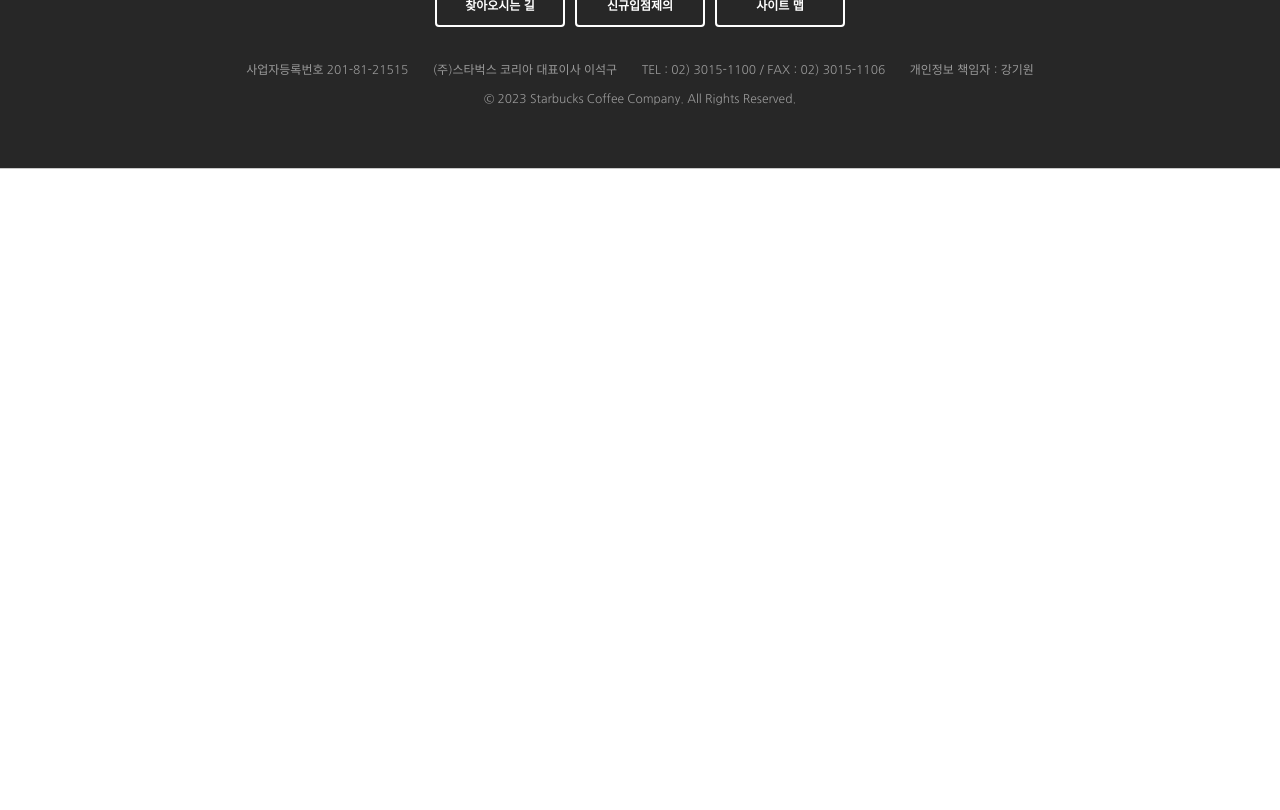
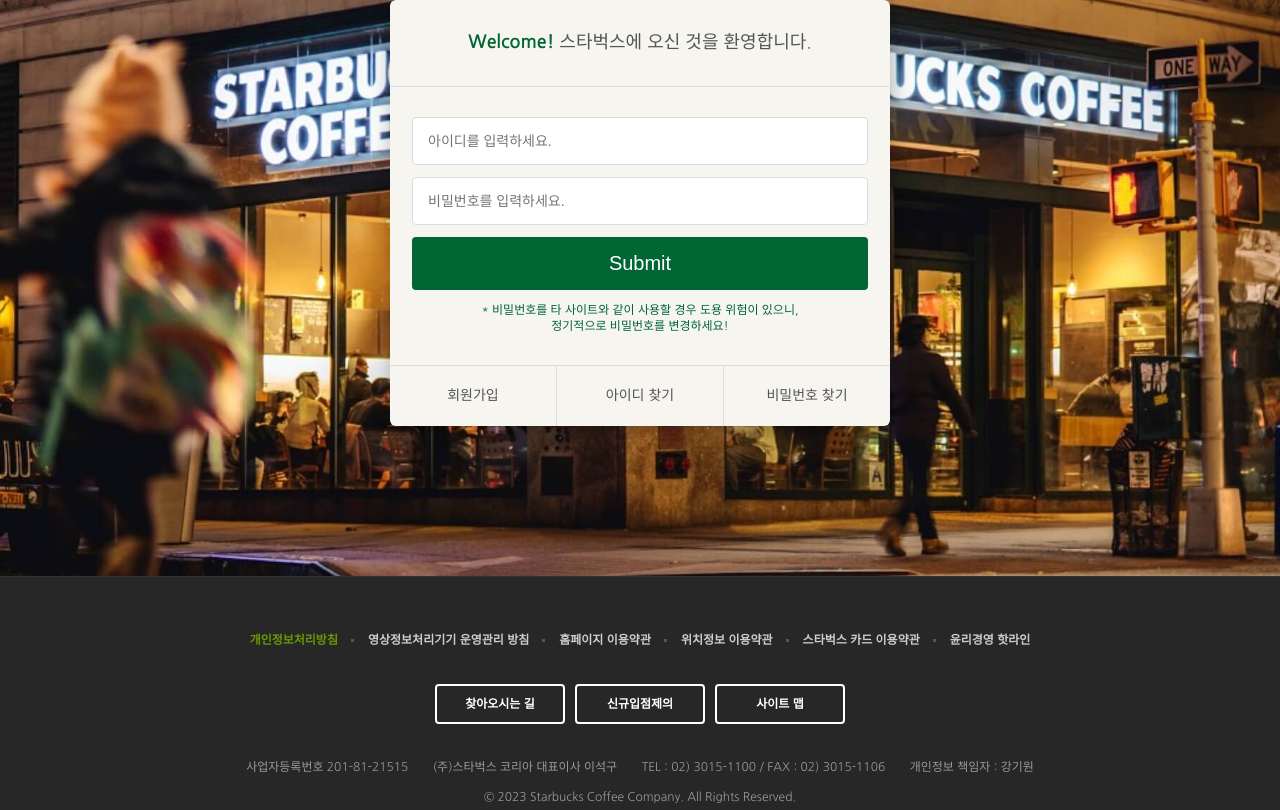
Before and after one commit to Desoleee/starbucks, a plain HTML site: page signin/index.html in a window 1280 px wide. Shown: the part 242-1052 px from the top of the page. Before the commit the page ends 800 px from the top, so only its background shows below. Drawn offline with nearby package versions, Linux system fonts and the light colour scheme.

Commit message:
로그인 페이지 완성

```diff
--- /dev/null
+++ b/css/signin.css
@@ -0,0 +1,78 @@
+.signin {
+  margin-top: 120px;
+  padding: 100px 0 150px;
+  background-image: url("../images/signin_bg.jpg");
+  background-repeat: no-repeat;
+  background-position: center;
+  background-attachment: fixed;
+  background-size: cover;
+}
+.signin .h1 {
+  color: #fff;
+  font-size: 30px;
+  font-weight: 700;
+  text-align: center;
+  margin-bottom: 24px;
+}
+.signin .signin__card {
+  width: 500px;
+  margin: 0 auto;
+  border-radius: 6px;
+  background-color: #f6f5f0;
+  box-shadow: 2px 2px 20px rgba(0,0,0,.3);
+  color: #555;
+}
+.signin__card h2 {
+  padding: 30px;
+  font-size: 18px;
+  text-align: center;
+  border-bottom: 1px solid #ddd;
+}
+.signin__card h2 strong {
+  font-weight: 700;
+  color: #006633;
+}
+.signin__card form {
+  padding: 30px 22px;
+}
+.signin__card form input {
+  width: 100%;
+  margin-bottom: 12px;
+  padding: 15px;
+  border: 1px solid #ddd;
+  border-radius: 4px;
+  outline: none;
+  box-sizing: border-box;
+  font-size: 14px;
+}
+.signin__card form [type="submit"] {
+  background-color: #006633;
+  border: none;
+  color: #fff;
+  font-size: 20px;
+  cursor: pointer;
+}
+.signin__card form p {
+  font-size: 12px;
+  color: #006633;
+  text-align: center;
+}
+.signin__card .actions {
+  display: flex;
+  border-top: 1px solid #ddd;
+}
+.signin__card .actions a {
+  flex-grow: 1;
+  flex-basis: 0;
+  text-align: center;
+  padding: 20px;
+  color: #555;
+  font-size: 14px;
+  border-right: 1px solid #ddd;
+}
+.signin__card .actions a:last-child {
+  border-right: none;
+}
+.signin__card .actions a:hover {
+  text-decoration: underline;
+}
--- a/signin/index.html
+++ b/signin/index.html
@@ -35,6 +35,7 @@
   <!--Google Material Icons-->
   <link rel="stylesheet" href="https://fonts.googleapis.com/icon?family=Material+Icons" />
   <link rel="stylesheet" href="../css/common.css" />
+  <link rel="stylesheet" href="../css/signin.css" />
 
   <script defer src="../js/common.js"></script>
 </head>
@@ -367,9 +368,32 @@
           </div>
         </li>
       </ul>
+    </div>
+  </header>
 
+  <section class="signin">
+
+    <h1>로그인</h1>
+    <div class="signin__card">
+      <h2>
+        <strong>Welcome!</strong> 스타벅스에 오신 것을 환영합니다.
+      </h2>
+      <form>
+        <input type="text" placeholder="아이디를 입력하세요." />
+        <input type="password" placeholder="비밀번호를 입력하세요." />
+        <input type="submit" placeholder="로그인" />
+        <p>
+          * 비밀번호를 타 사이트와 같이 사용할 경우 도용 위험이 있으니,<br />
+          정기적으로 비밀번호를 변경하세요!
+        </p>
+      </form>
+      <div class="actions">
+        <a href="javascript:void(0)">회원가입</a>
+        <a href="javascript:void(0)">아이디 찾기</a>
+        <a href="javascript:void(0)">비밀번호 찾기</a>
+      </div>
     </div>
-
+  </section>
 
   <!--FOOTER-->
   <footer>
```
